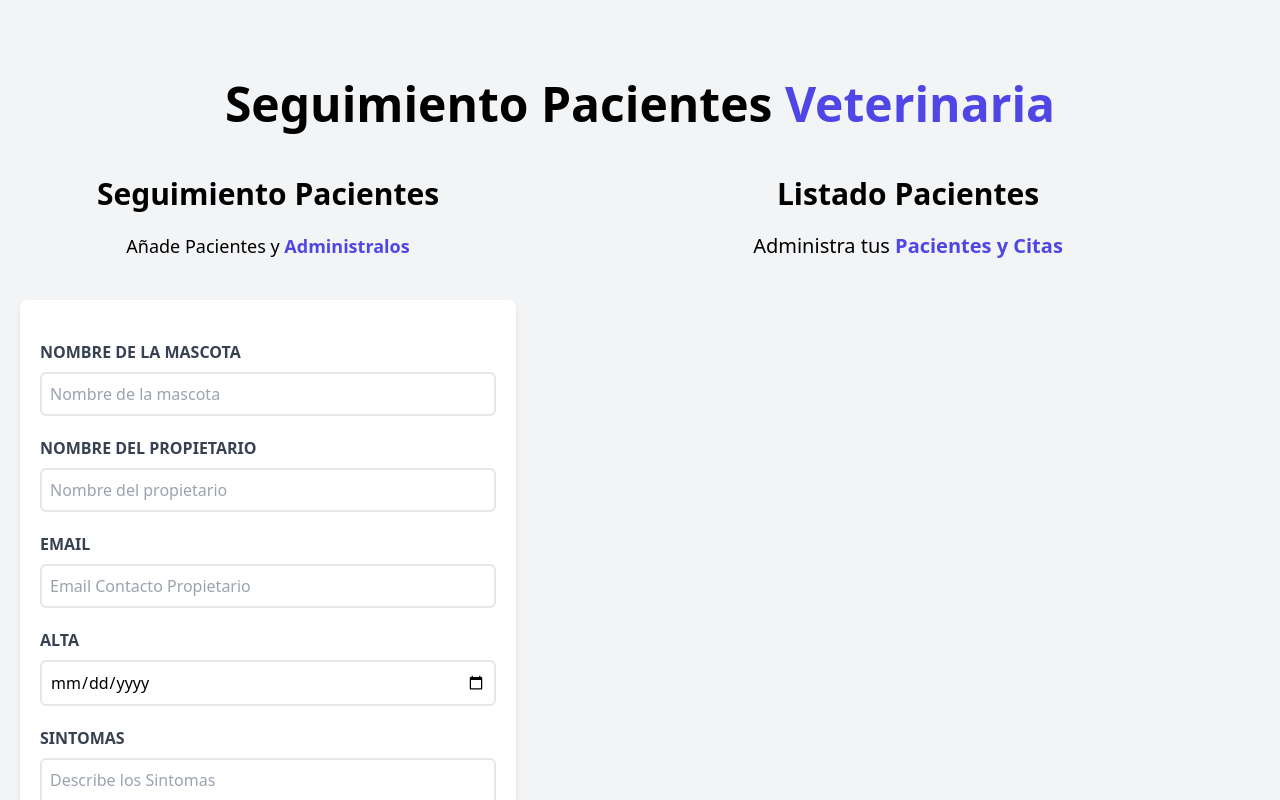
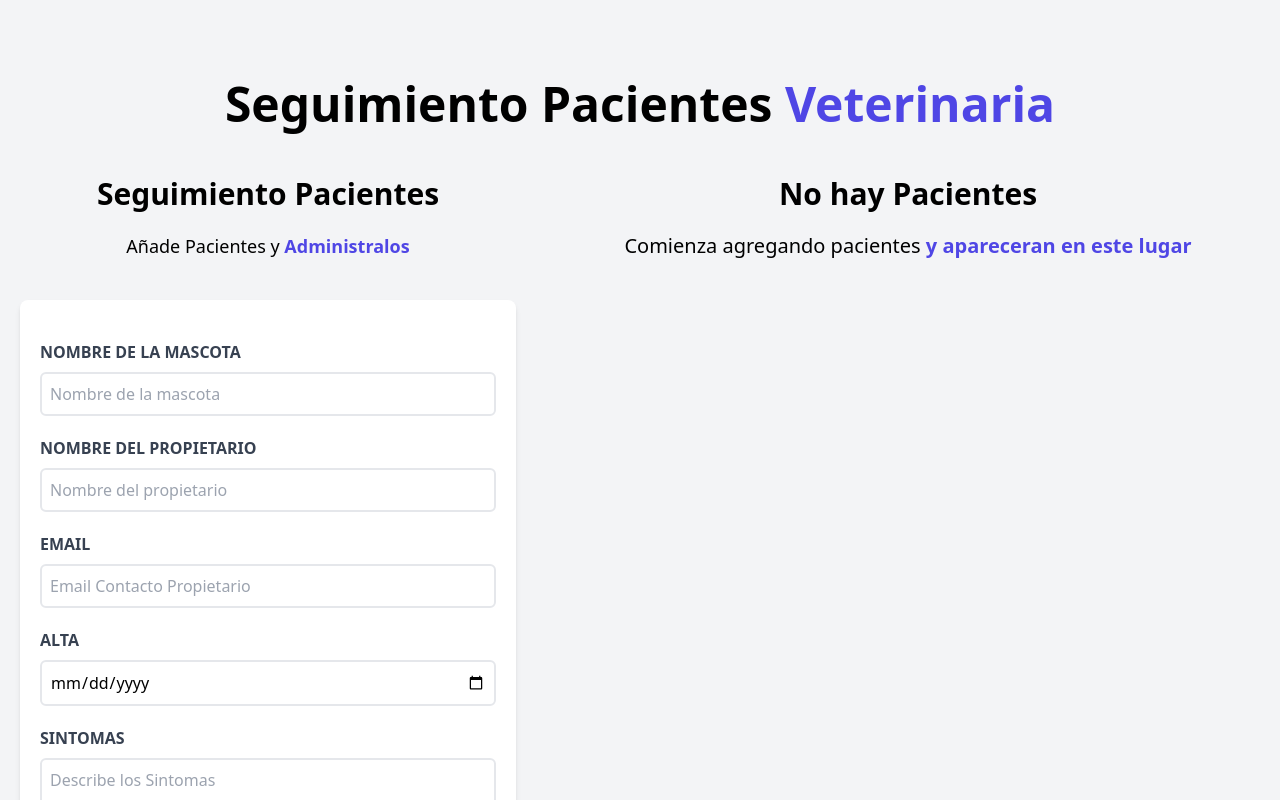
Before and after one commit to ulises58/Citas-react, a React (Vite) app: page / in a window 1280 px wide. Shown: the top 800 px of the page. Built offline with nearby package versions, Linux system fonts and the light colour scheme.

Commit message:
Mostrar Textos de Forma condicional en React

```diff
--- a/src/components/ListadoPacientes.jsx
+++ b/src/components/ListadoPacientes.jsx
@@ -3,6 +3,7 @@
 const ListadoPacientes = ({pacientes}) =>{
     return(
         <div className="md:w-1/2 lg:w-3/5 md:h-screen overflow-y-scroll">
+            {pacientes && pacientes.length ? (<>
                 <h2 className="font-black text-3xl text-center">Listado Pacientes</h2>
                 <p className="text-xl mt-5 mb-10 text-center">
                     Administra tus {''}
@@ -16,8 +17,15 @@
                     />
                     )
                 )}
-
-
+            </>):
+            <>
+                <h2 className="font-black text-3xl text-center">No hay Pacientes</h2>
+                <p className="text-xl mt-5 mb-10 text-center">
+                    Comienza agregando pacientes {''}
+                    <span className="text-indigo-600 font-bold">y apareceran en este lugar</span>
+                </p>
+            </>
+            }
 
         </div>
     )
```
Lines whose indentation alone changed are shown as unchanged.
